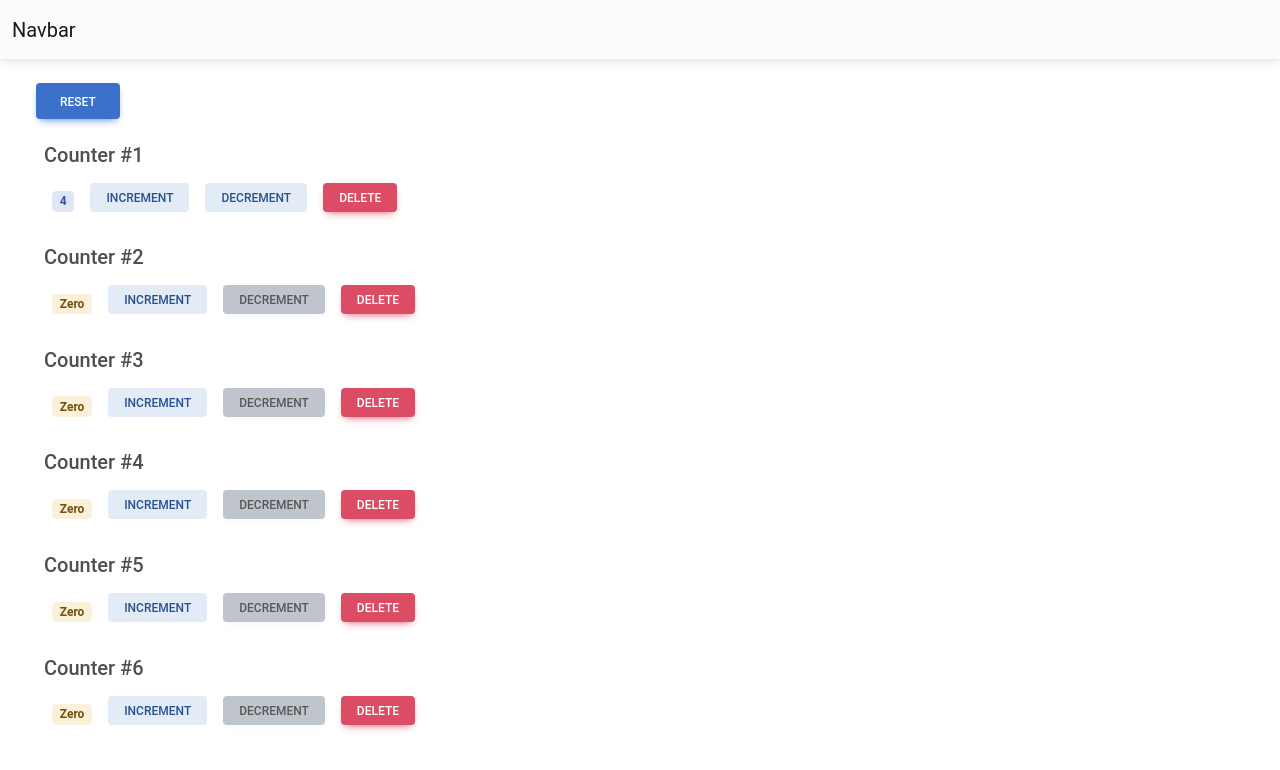
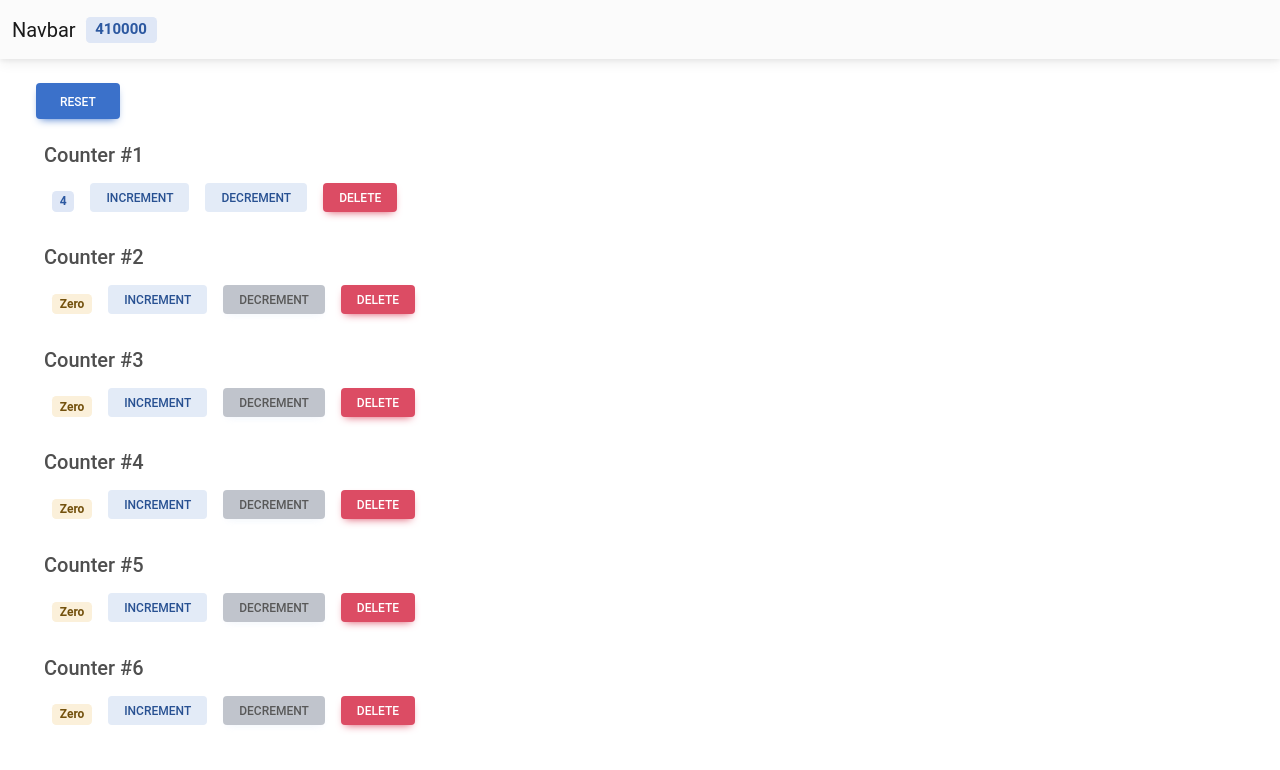
Before and after one commit to BlackIQ/React-Practical-1, a React (Create React App) app: page / in a window 1280 px wide. Shown: the top 770 px of the page. Built offline with nearby package versions, Linux system fonts and the light colour scheme.

Commit message:
Add count

```diff
--- a/src/components/navbar.jsx
+++ b/src/components/navbar.jsx
@@ -9,6 +9,8 @@ class Navbar extends Component {
                 <div className="container-fluid">
                     <a className="navbar-brand">
                         Navbar
+                        &nbsp;
+                        <span className="badge badge-primary">{this.props.all}</span>
                     </a>
                 </div>
             </nav>
```
